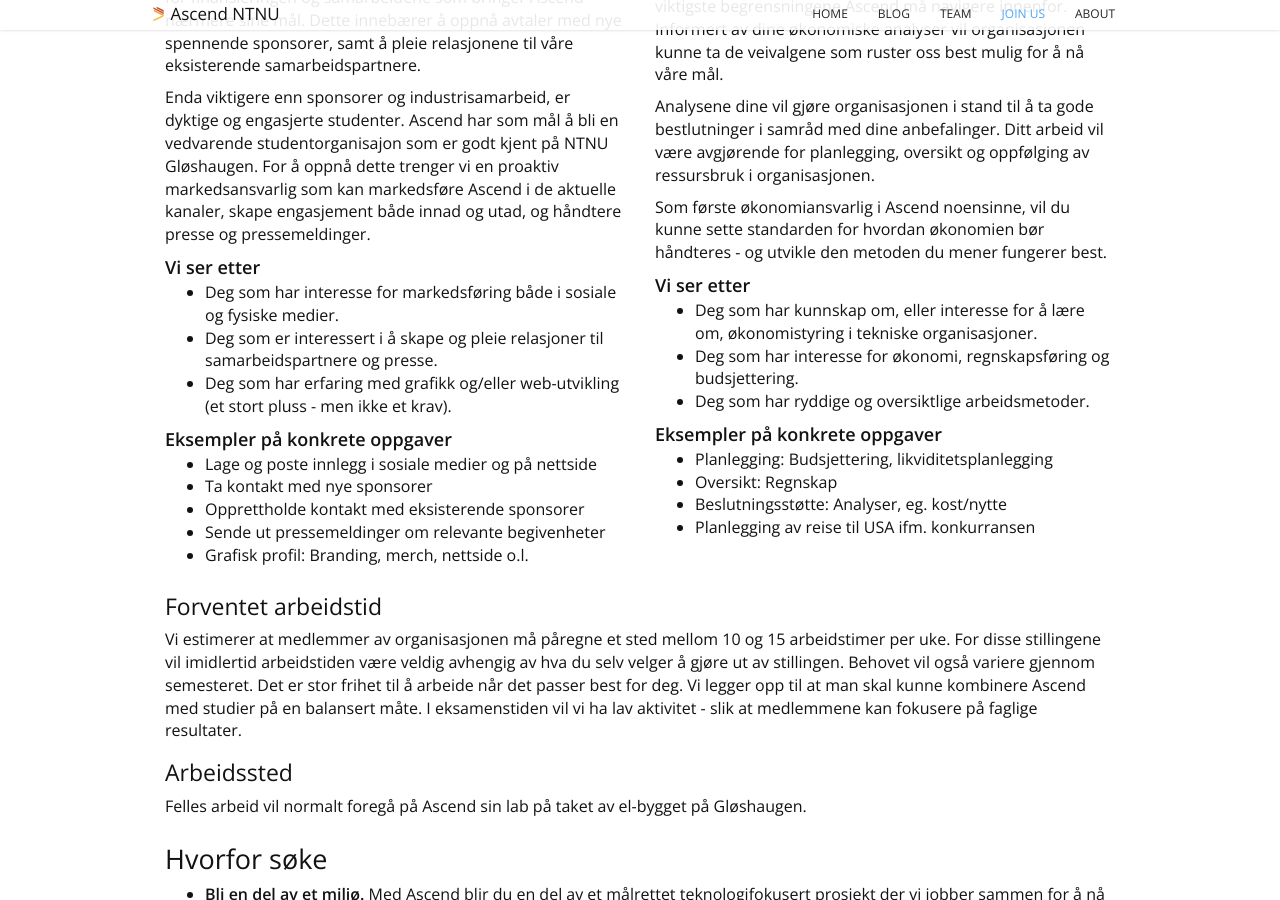
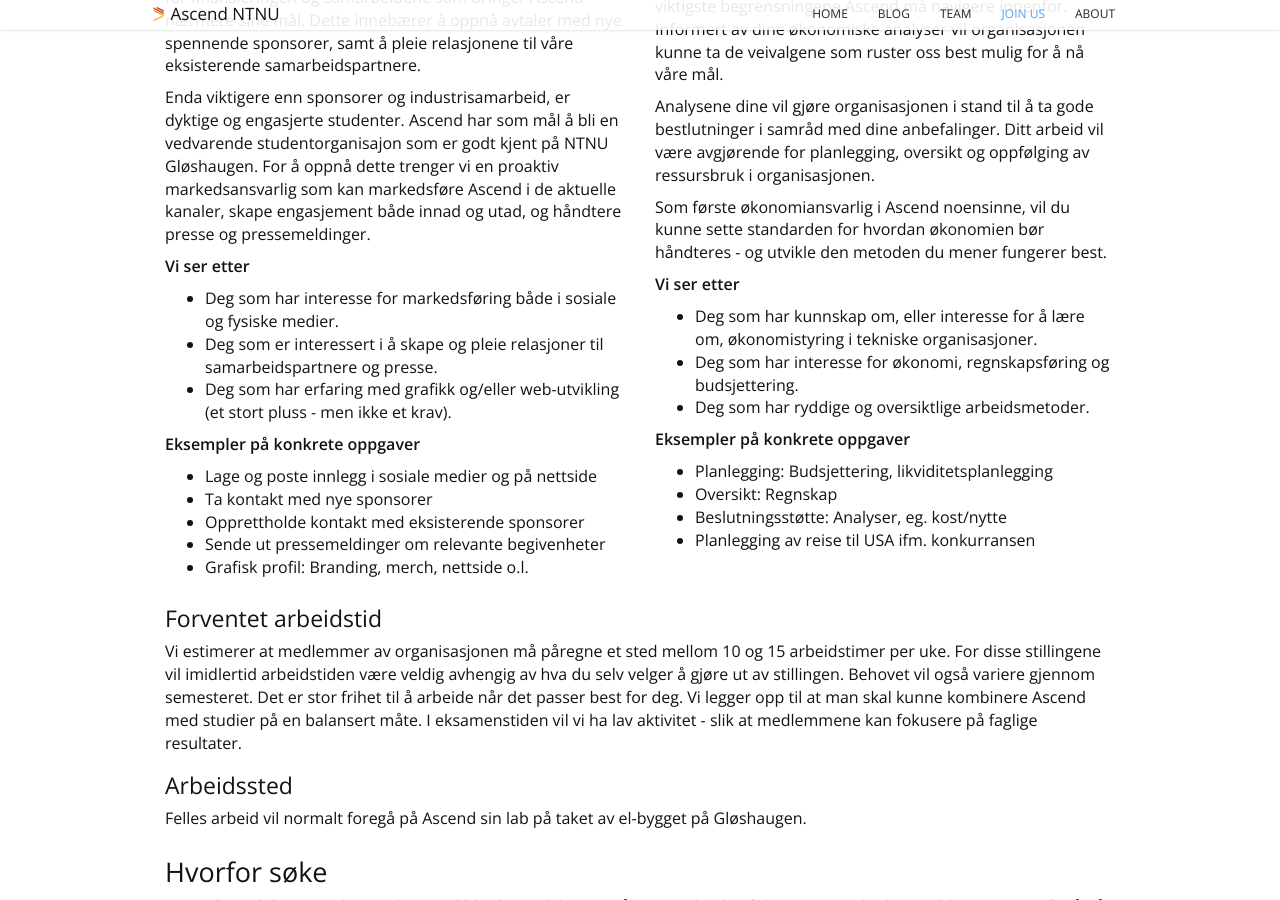
Before and after one commit to AscendNTNU/AscendNTNU.github.io, a Jekyll site: the page built from join.html, in a window 1280 px wide and 900 px high, scrolled down 661 px. Built offline with Jekyll 4.4.1, drawn with Linux system fonts in a browser that asks for light colours.

```diff
--- a/join.html
+++ b/join.html
@@ -47,14 +47,14 @@ permalink: /join/
 			</p>
 
 
-			<strong>Vi ser etter</strong>
+			<p><strong>Vi ser etter</strong></p>
 			<ul>
 				<li>Deg som har interesse for markedsføring både i sosiale og fysiske medier. </li>
 				<li>Deg som er interessert i å skape og pleie relasjoner til samarbeidspartnere og presse.</li>
 				<li>Deg som har erfaring med grafikk og/eller web-utvikling (et stort pluss - men ikke et krav).</li>
 			</ul>
 
-			<strong>Eksempler på konkrete oppgaver</strong>
+			<p><strong>Eksempler på konkrete oppgaver</strong></p>
 			<ul>
 				<li>
 					Lage og poste innlegg i sosiale medier og på nettside
@@ -90,14 +90,14 @@ permalink: /join/
 				Som første økonomiansvarlig i Ascend noensinne, vil du kunne sette standarden for hvordan økonomien bør håndteres - og utvikle den metoden du mener fungerer best.
 			</p>
 
-			<strong>Vi ser etter</strong>
+			<p><strong>Vi ser etter</strong></p>
 			<ul>
 				<li>Deg som har kunnskap om, eller interesse for å lære om, økonomistyring i tekniske organisasjoner.</li>
 				<li>Deg som har interesse for økonomi, regnskapsføring og budsjettering.</li>
 				<li>Deg som har ryddige og oversiktlige arbeidsmetoder.</li>
 			</ul>
 
-			<strong>Eksempler på konkrete oppgaver</strong>
+			<p><strong>Eksempler på konkrete oppgaver</strong></p>
 			<ul>
 				<li>Planlegging: Budsjettering, likviditetsplanlegging</li>
 				<li>Oversikt: Regnskap</li>
```
